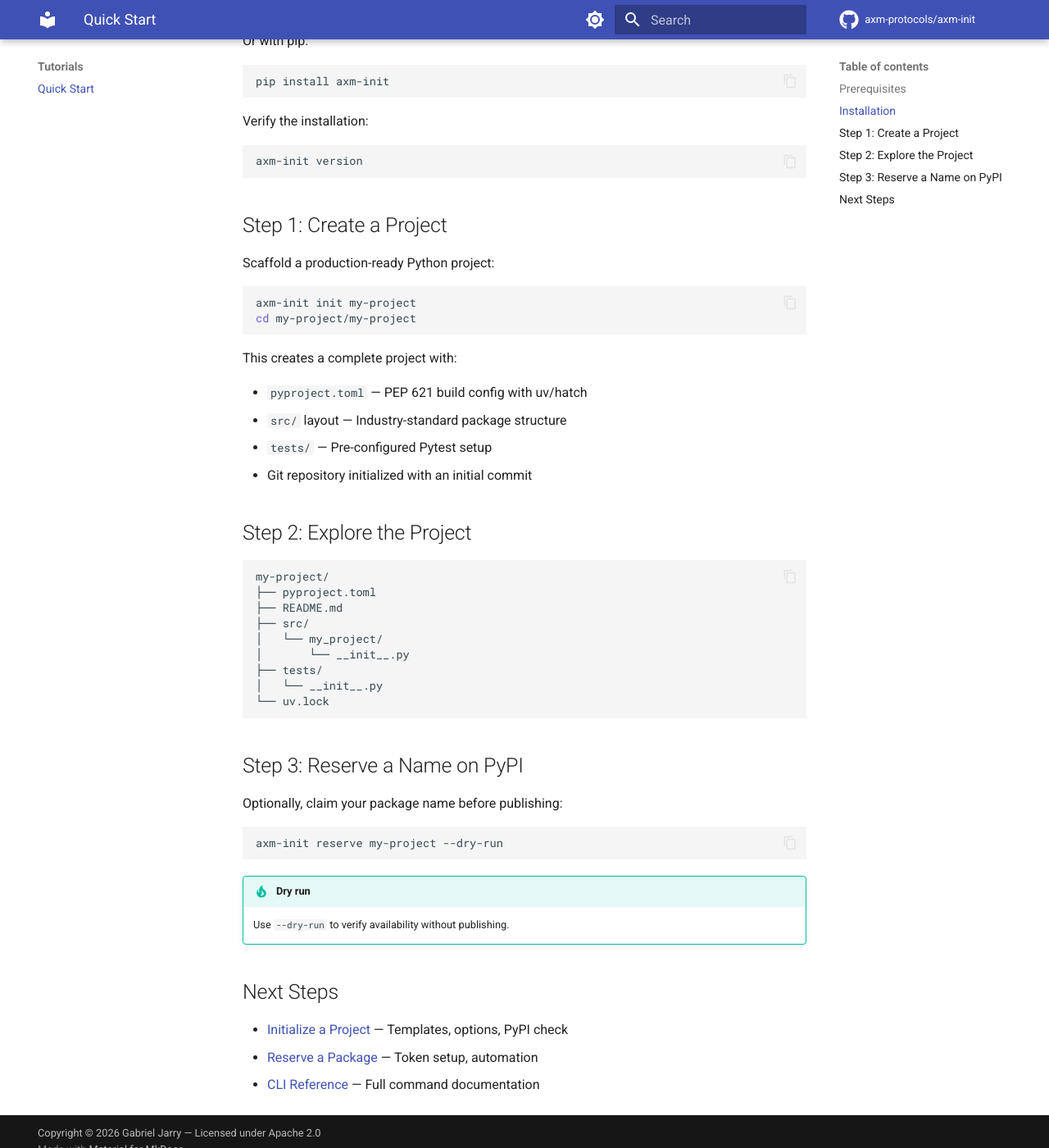
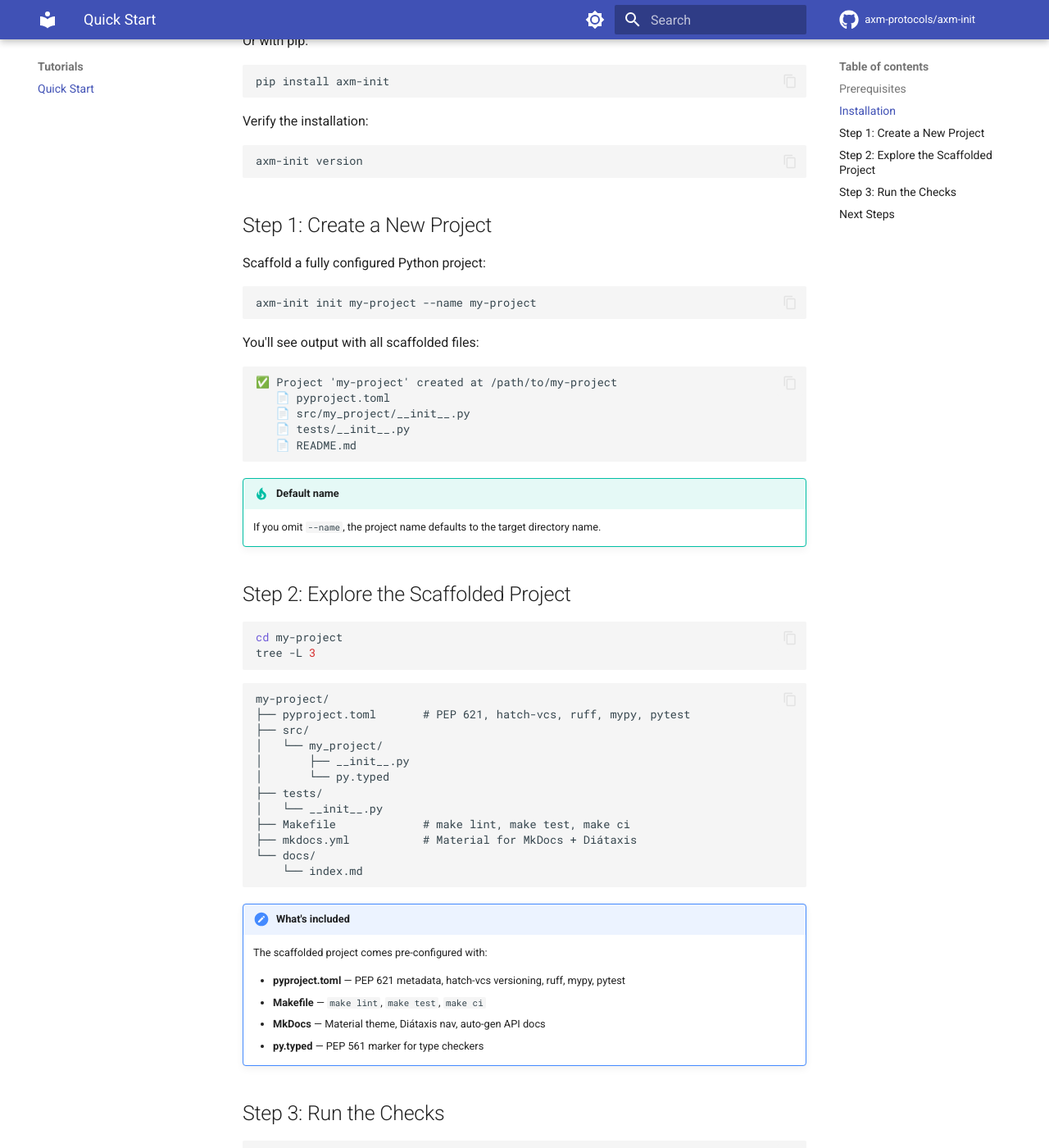
Before and after one commit to axm-protocols/axm-init, an MkDocs documentation site: the page built from docs/tutorials/quickstart.md, in a window 1280 px wide and 1400 px high, scrolled down 513 px. Shown: the whole window at 82% size. Built offline with MkDocs 1.6.1 and Material for MkDocs 9.7.7, drawn with Linux system fonts in a browser that asks for light colours; comment, search, counter and statistics services are not loaded; some of the changed text lies outside the part shown.

Commit message:
refactor: migrate CLI from Typer to Cyclopts, harden pyproject.toml, align docs on Diátaxis
- Replace typer with cyclopts in CLI and dependencies
- Add project.urls, update mypy overrides (typer→cyclopts)
- Add S101/S108 to ruff per-file-ignores for tests
- Rewrite all CLI tests from typer.testing.CliRunner to cyclopts pattern
- Add test_cli_cyclopts.py (13 new tests)
- Rewrite reference/cli.md with manual option tables
- Rewrite tutorials/quickstart.md in Diátaxis step-by-step format
- Update architecture.md, README.md, index.md for Cyclopts

82 tests passing, 84% coverage, ruff + mypy clean

````diff
--- a/docs/reference/cli.md
+++ b/docs/reference/cli.md
@@ -1,12 +1,93 @@
 # CLI Reference
 
-## axm-init
+## Global Options
 
-::: axm_init.cli
-    options:
-      show_root_heading: false
-      members:
-        - init
-        - reserve
-        - version
-      show_source: false
+```
+axm-init --help       Show help
+axm-init --version    Show version
+```
+
+## `init` — Initialize a Project
+
+```
+axm-init init [OPTIONS] [PATH]
+```
+
+| Option | Short | Type | Default | Description |
+|---|---|---|---|---|
+| `PATH` | | string | `.` | Directory to initialize project in |
+| `--name` | `-n` | string | *dir name* | Project name (defaults to directory name) |
+| `--template` | `-t` | string | `minimal` | Template: `python`, `minimal` |
+| `--description` | `-d` | string | `""` | Project description |
+| `--check-pypi` | | bool | `False` | Check PyPI name availability first |
+| `--json` | | bool | `False` | Output as JSON |
+
+**Validation rules:**
+
+- Missing `--name` → defaults to target directory name
+- Unknown `--template` → error with list of available templates
+- `--check-pypi` with taken name → exit code 1
+
+**Example:**
+
+```bash
+axm-init init my-project --name my-project --template minimal
+```
+
+```
+✅ Project 'my-project' created at /path/to/my-project
+   📄 pyproject.toml
+   📄 src/my_project/__init__.py
+   📄 tests/__init__.py
+```
+
+---
+
+## `reserve` — Reserve Package Name on PyPI
+
+```
+axm-init reserve [OPTIONS] NAME
+```
+
+| Option | Short | Type | Default | Description |
+|---|---|---|---|---|
+| `NAME` | | string | *required* | Package name to reserve |
+| `--author` | `-a` | string | `Gabriel Jarry` | Author name |
+| `--email` | `-e` | string | `jarry.gabriel@gmail.com` | Author email |
+| `--dry-run` | | bool | `False` | Skip actual publish |
+| `--json` | | bool | `False` | Output as JSON |
+
+**Token resolution:**
+
+1. `PYPI_API_TOKEN` environment variable
+2. `~/.pypirc` `[pypi]` password field
+3. Interactive prompt (if TTY)
+
+**Example:**
+
+```bash
+axm-init reserve my-cool-package --dry-run
+```
+
+```
+✅ Dry run — would reserve 'my-cool-package' on PyPI
+   View at: https://pypi.org/project/my-cool-package/
+```
+
+---
+
+## `version` — Show Version
+
+```
+axm-init version
+```
+
+**Example:**
+
+```bash
+axm-init version
+```
+
+```
+axm-init 0.1.0
+```
--- a/docs/tutorials/quickstart.md
+++ b/docs/tutorials/quickstart.md
@@ -25,49 +25,69 @@
 axm-init version
 ```
 
-## Step 1: Create a Project
+## Step 1: Create a New Project
 
-Scaffold a production-ready Python project:
+Scaffold a fully configured Python project:
 
 ```bash
-axm-init init my-project
-cd my-project/my-project
+axm-init init my-project --name my-project
 ```
 
-This creates a complete project with:
+You'll see output with all scaffolded files:
 
-- `pyproject.toml` — PEP 621 build config with uv/hatch
-- `src/` layout — Industry-standard package structure
-- `tests/` — Pre-configured Pytest setup
-- Git repository initialized with an initial commit
+```
+✅ Project 'my-project' created at /path/to/my-project
+   📄 pyproject.toml
+   📄 src/my_project/__init__.py
+   📄 tests/__init__.py
+   📄 README.md
+```
 
-## Step 2: Explore the Project
+!!! tip "Default name"
+    If you omit `--name`, the project name defaults to the target directory name.
+
+## Step 2: Explore the Scaffolded Project
+
+```bash
+cd my-project
+tree -L 3
+```
 
 ```
 my-project/
-├── pyproject.toml
-├── README.md
+├── pyproject.toml       # PEP 621, hatch-vcs, ruff, mypy, pytest
 ├── src/
 │   └── my_project/
-│       └── __init__.py
+│       ├── __init__.py
+│       └── py.typed
 ├── tests/
 │   └── __init__.py
-└── uv.lock
+├── Makefile             # make lint, make test, make ci
+├── mkdocs.yml           # Material for MkDocs + Diátaxis
+└── docs/
+    └── index.md
 ```
 
-## Step 3: Reserve a Name on PyPI
+!!! note "What's included"
+    The scaffolded project comes pre-configured with:
 
-Optionally, claim your package name before publishing:
+    - **pyproject.toml** — PEP 621 metadata, hatch-vcs versioning, ruff, mypy, pytest
+    - **Makefile** — `make lint`, `make test`, `make ci`
+    - **MkDocs** — Material theme, Diátaxis nav, auto-gen API docs
+    - **py.typed** — PEP 561 marker for type checkers
+
+## Step 3: Run the Checks
 
 ```bash
-axm-init reserve my-project --dry-run
+cd my-project
+make ci
 ```
 
-!!! tip "Dry run"
-    Use `--dry-run` to verify availability without publishing.
+This installs dependencies and runs lint + type check + tests.
 
 ## Next Steps
 
-- [Initialize a Project](../howto/init.md) — Templates, options, PyPI check
-- [Reserve a Package](../howto/reserve.md) — Token setup, automation
+- [Initialize a project](../howto/init.md) — Options, templates, PyPI check
+- [Reserve a package name](../howto/reserve.md) — Claim names on PyPI
+- [Audit your project](../howto/audit.md) — Quality grade (A–F)
 - [CLI Reference](../reference/cli.md) — Full command documentation
--- a/src/axm_init/_version.py
+++ b/src/axm_init/_version.py
@@ -28,7 +28,7 @@
 commit_id: COMMIT_ID
 __commit_id__: COMMIT_ID
 
-__version__ = version = '0.1.dev5+gedf757042.d20260211'
-__version_tuple__ = version_tuple = (0, 1, 'dev5', 'gedf757042.d20260211')
+__version__ = version = '0.1.dev7+gc6c62c693.d20260211'
+__version_tuple__ = version_tuple = (0, 1, 'dev7', 'gc6c62c693.d20260211')
 
 __commit_id__ = commit_id = None
````
Also changed, not shown: other parts of docs/tutorials/quickstart.md (+1 -1 lines), README.md (+7 -14 lines), docs/explanation/architecture.md (+2 -2 lines), pyproject.toml (+9 -4 lines), 5 other files.
